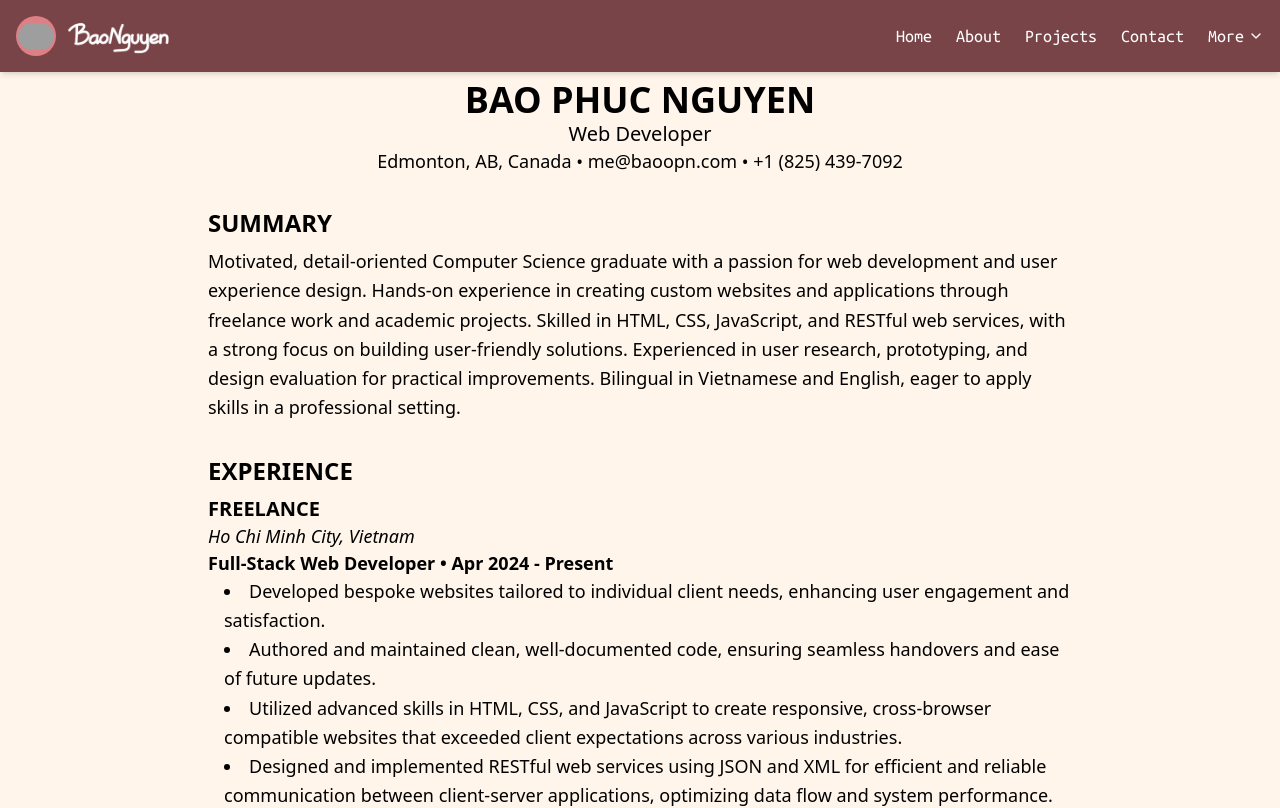
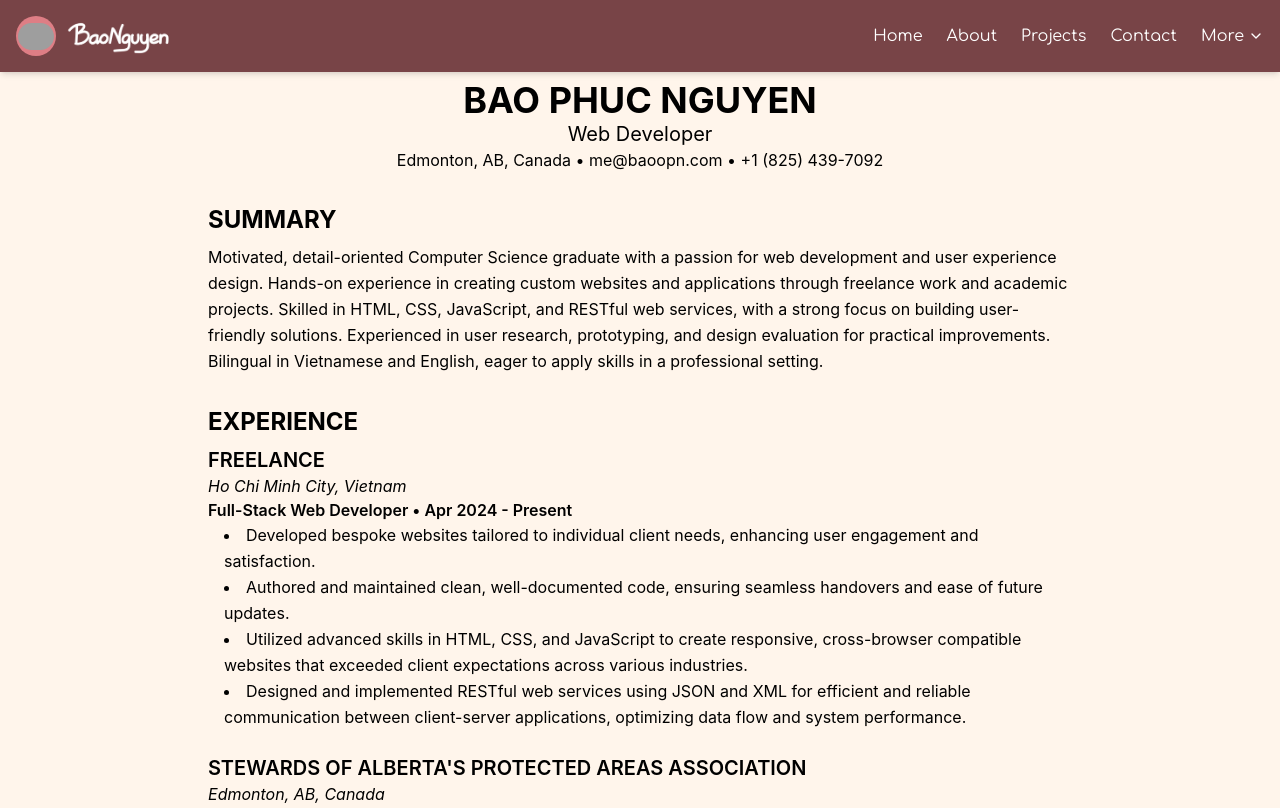
Before and after one commit to baoopn/baoopn-web-next, a Next.js app: page /resume in a window 1280 px wide. Shown: the top 808 px of the page. Built offline with nearby package versions, Linux system fonts and the light colour scheme; grey boxes are pictures that could not be loaded.

Commit message:
Change font style for the entire app

```diff
--- a/src/app/globals.css
+++ b/src/app/globals.css
@@ -1,6 +1,7 @@
 @import url('https://fonts.googleapis.com/css2?family=IBM+Plex+Mono:wght@400;700&display=swap');
 @import url('https://fonts.googleapis.com/css2?family=Ubuntu+Mono:wght@400;700&display=swap');
 @import url('https://fonts.googleapis.com/css2?family=Fira+Mono:wght@400;700&display=swap');
+@import url('https://fonts.googleapis.com/css2?family=Comfortaa:wght@400;800&display=swap');
 
 @tailwind base;
 @tailwind components;
@@ -34,7 +35,7 @@
 body {
   color: rgb(var(--foreground-rgb));
   background-color: rgb(var(--background-start-rgb));
-  font-size: large;
+  font-size: medium;
 }
 
 @layer utilities {
--- a/src/components/component/Navbar.tsx
+++ b/src/components/component/Navbar.tsx
@@ -12,7 +12,7 @@ export default function Navbar() {
   }, [isOpen])
 
   return (
-    <nav className="fixed top-0 left-0 w-full bg-[var(--dark-pink)] text-white p-4 z-50 shadow-md font-mono">
+    <nav className="fixed top-0 left-0 w-full bg-[var(--dark-pink)] text-white p-4 z-50 shadow-md font-sans_serif">
       <div className="container mx-auto flex justify-between items-center">
         <Link href="/" className="flex items-center space-x-2">
           <div className="w-10 h-10 bg-[var(--primary-pink)] rounded-full flex items-center justify-center">
--- a/src/pages/index.tsx
+++ b/src/pages/index.tsx
@@ -10,7 +10,7 @@ import Footer from "@/components/section/Footer";
 
 const Home = () => {
 	return (
-		<div className="relative min-h-screen flex flex-col font-mono">
+		<div className="relative min-h-screen flex flex-col font-sans_serif">
 			<Head>
 				<title>All About Bao!</title>
 				<link rel="icon" href="https://cdn.baoopn.com/data/img/favicon.ico" />
--- a/src/pages/listening.tsx
+++ b/src/pages/listening.tsx
@@ -16,19 +16,15 @@ const customTheme = extendTheme({
       },
     },
   },
-  fonts: {
-    body: "Ubuntu Mono, monospace",
-    heading: "Ubuntu Mono, monospace",
-  },
 });
 
 const NowListening = () => {
   return (
+    <div className="font-sans_serif">
       <ChakraProvider theme={customTheme}>
         <Head>
           <title>What&apos;s Bao is listening to?</title>
           <link rel="icon" href="https://cdn.baoopn.com/data/img/baoo_spotify.ico"/>
-        <link href="https://fonts.googleapis.com/css2?family=Ubuntu+Mono&display=swap" rel="stylesheet" />
         </Head>
         <Box textAlign="right" p={3}>
           <ColorModeSwitcher/>
@@ -39,12 +35,14 @@ const NowListening = () => {
             <h1>Explore the tracks I&apos;m listening to right now and check out my recent Spotify activity.</h1>
           </Box>
 
-        <Flex direction={{ base: "column", md: "row" }} justifyContent="center" alignItems="top" gap={6} overflowY={{ base: "auto", md: "hidden" }} overflowX="auto">
-          <SpotifyNowPlaying />
-          <SpotifyRecentTracks />
+          <Flex direction={{base: "column", md: "row"}} justifyContent="center" alignItems="top" gap={6}
+                overflowY={{base: "auto", md: "hidden"}} overflowX="auto">
+            <SpotifyNowPlaying/>
+            <SpotifyRecentTracks/>
           </Flex>
         </Flex>
       </ChakraProvider>
+    </div>
   );
 }
 
--- a/src/pages/resume.tsx
+++ b/src/pages/resume.tsx
@@ -5,7 +5,7 @@ import Head from "next/head";
 
 const Resume: React.FC = () => {
   return (
-    <div className="max-w-4xl mx-auto p-4 pt-20">
+    <div className="max-w-4xl mx-auto p-4 pt-20 font-sans">
       <Head>
         <title>Bao Nguyen | Resume</title>
         <link rel="icon" href="https://cdn.baoopn.com/data/img/favicon.ico"/>
--- a/tailwind.config.ts
+++ b/tailwind.config.ts
@@ -10,8 +10,10 @@ const config: Config = {
     extend: {
       fontFamily: {
         // mono: ['"IBM Plex Mono"', 'monospace'],
-        // mono: ['"Fira Mono"', 'monospace'],
-        mono: ['"Ubuntu Mono"', 'monospace'],
+        mono: ['"Fira Mono"', 'monospace'],
+        // mono: ['"Ubuntu Mono"', 'monospace'],
+        sans: ['"Inter"', 'sans-serif'],
+        sans_serif: ['"Comfortaa"', 'sans-serif'],
       },
     },
   },
```
Lines whose indentation alone changed are shown as unchanged.
